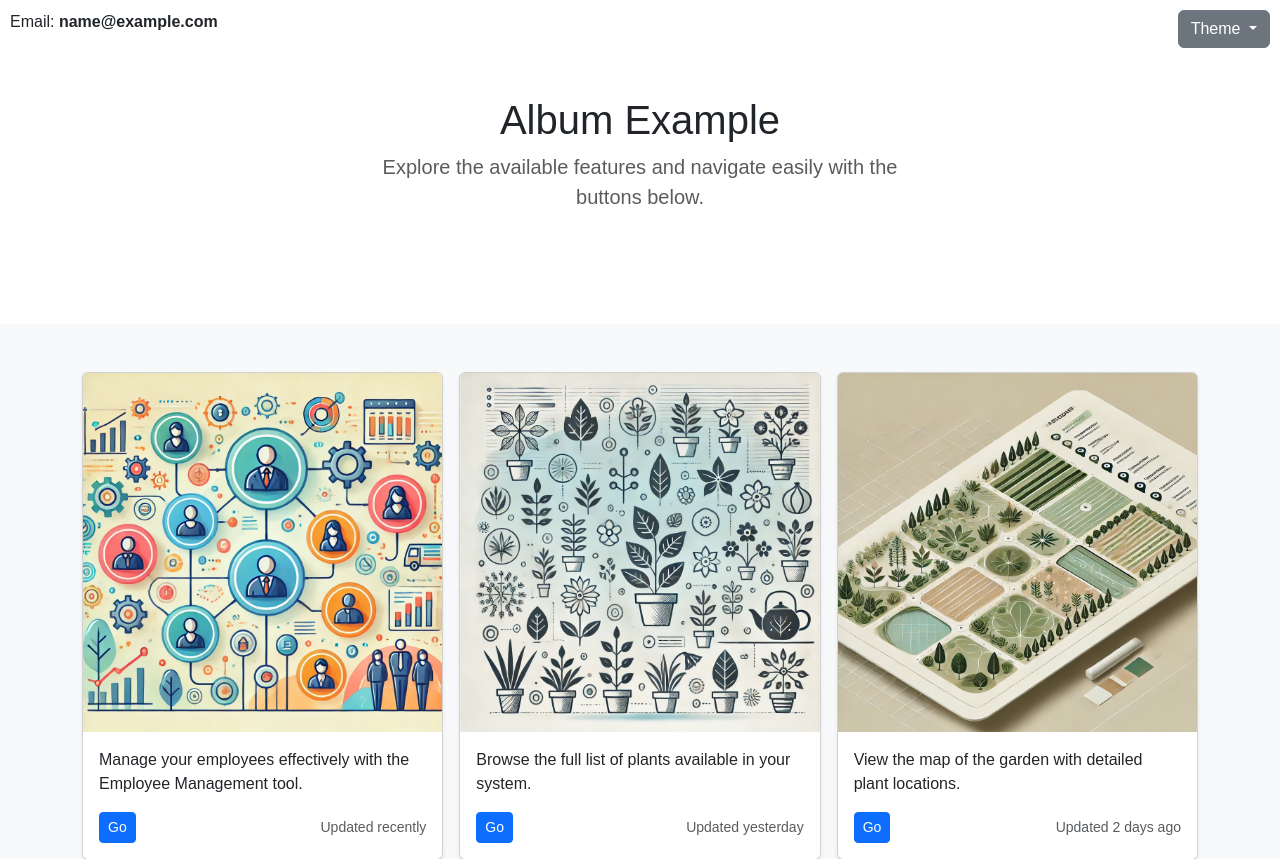
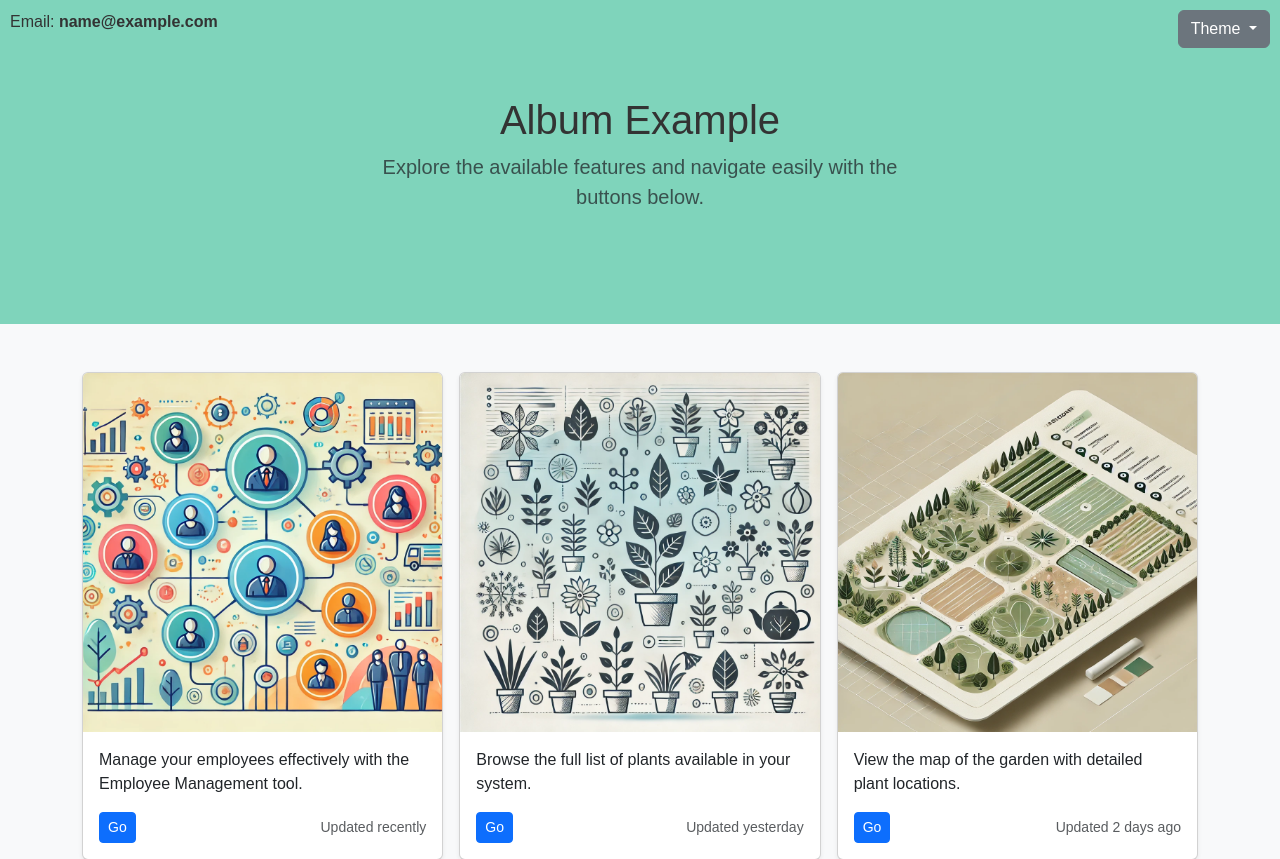
Before and after one commit to nevoitzhak1/EZ-Garden, a Flask app: page /home_company_3 in a window 1280 px wide. Shown: the top 859 px of the page. Run offline with Flask 3, Linux system fonts and the light colour scheme; the visitor is signed in with stand-in values (Sample User, id 1).

Commit message:
Update home_company_3.html

```diff
--- a/templates/home_company_3.html
+++ b/templates/home_company_3.html
@@ -9,6 +9,17 @@
     <style>
         body {
             font-family: 'Poppins', sans-serif;
+            transition: background-color 0.3s ease, color 0.3s ease;
+        }
+
+        body[data-bs-theme="light"] {
+            background-color: #7fd4bb;
+            color: #333;
+        }
+
+        body[data-bs-theme="dark"] {
+            background-color: #222;
+            color: #dff4d9;
         }
 
         .theme-toggle {
```
